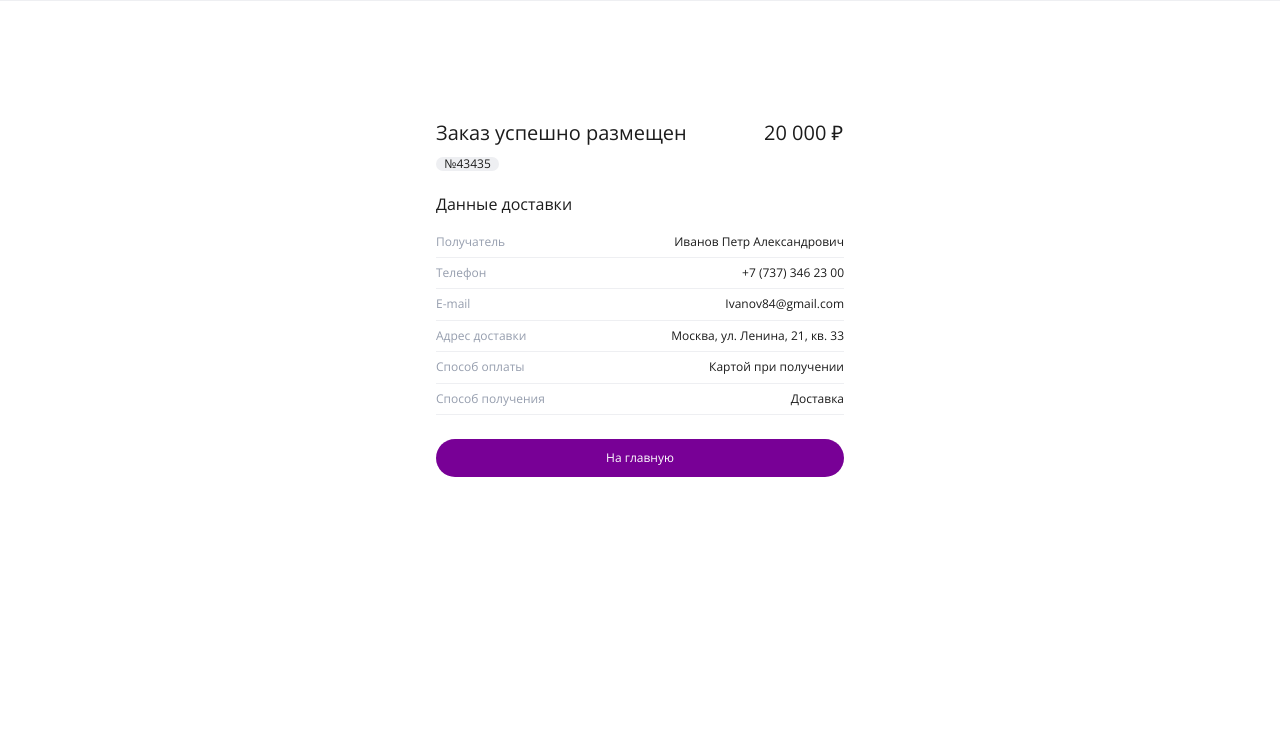
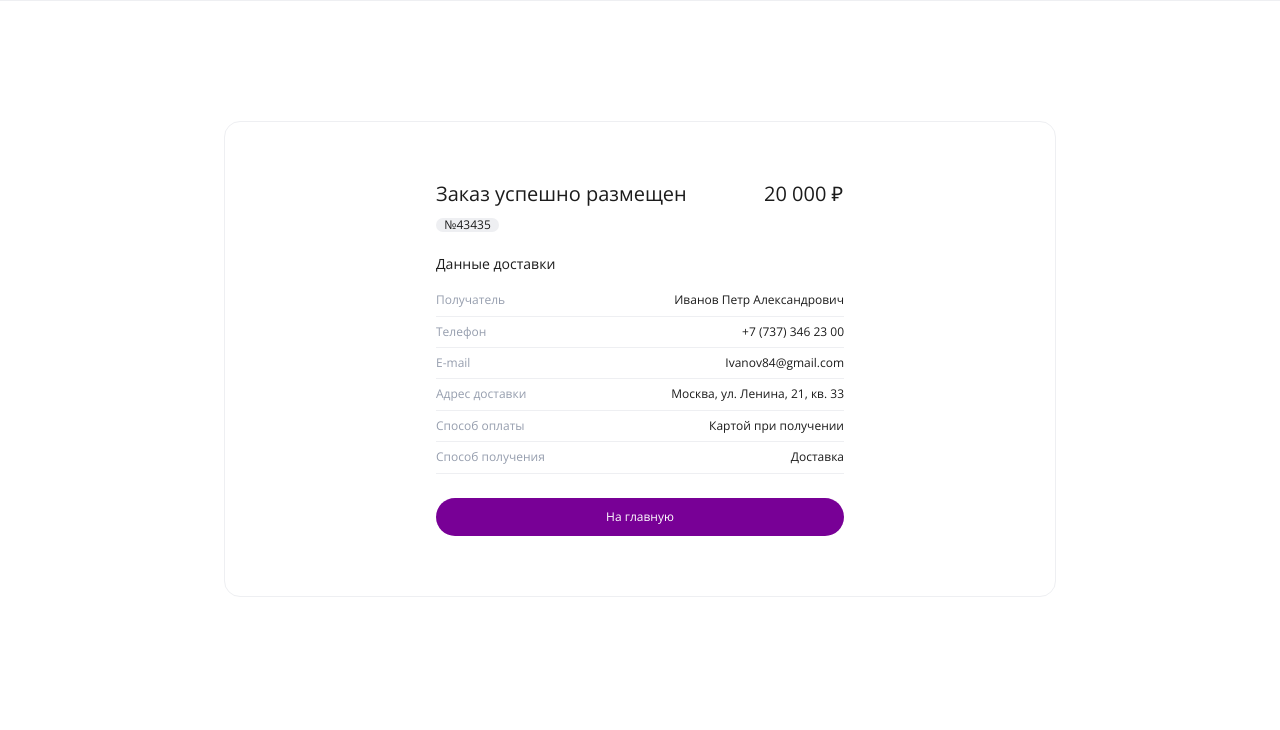
Before and after one commit to Lotlin/koff, a website built with Vite: page index.html in a window 1280 px wide. Shown: the part 70-800 px from the top of the page. Built offline with nearby package versions, Linux system fonts and the light colour scheme.

Commit message:
css complited

```diff
--- a/styles/order-info.scss
+++ b/styles/order-info.scss
@@ -13,21 +13,29 @@
   }
 
   &__container {
+    padding: 24px 0;
+    border: 1px solid #eeeff2;
+    border-radius: 16px;
+
     @media (min-width: 580px) {
-      max-width: 466px;
+      padding: 60px 122px;
+      max-width: 710px;
     }
 
     @media(min-width: 820px) {
-      max-width: 494px;
+      padding: 60px 116px;
+      max-width: 726px;
     }
 
     @media(min-width: 1120px) {
-      max-width: 592px;
+      padding: 60px 120px;
+      max-width: 832px;
     }
   }
 
   &__title-wrapper {
-    margin-bottom: 24px;
+    width: 288px;
+    margin: 0 auto 24px;
     display: grid;
     grid-template-areas:
     "title"
@@ -36,6 +44,7 @@
     row-gap: 8px;
 
     @media (min-width: 580px) {
+      width: 408px;
       grid-template-areas:
       "title price"
       "number number";
@@ -72,13 +81,22 @@
   }
 
   &__detailes-title {
-    margin-bottom: 12px;
-    font-size: 16px;
+    width: 288px;
+    margin: 0 auto 12px;
     font-weight: 400;
+
+    @media (min-width: 580px) {
+      width: 408px;
+    }
   }
 
   &__detailes-table {
-    margin-bottom: 24px;
+    width: 288px;
+    margin: 0 auto 24px ;
+
+    @media (min-width: 580px) {
+      width: 408px;
+    }
   }
 
   &__return {
```
